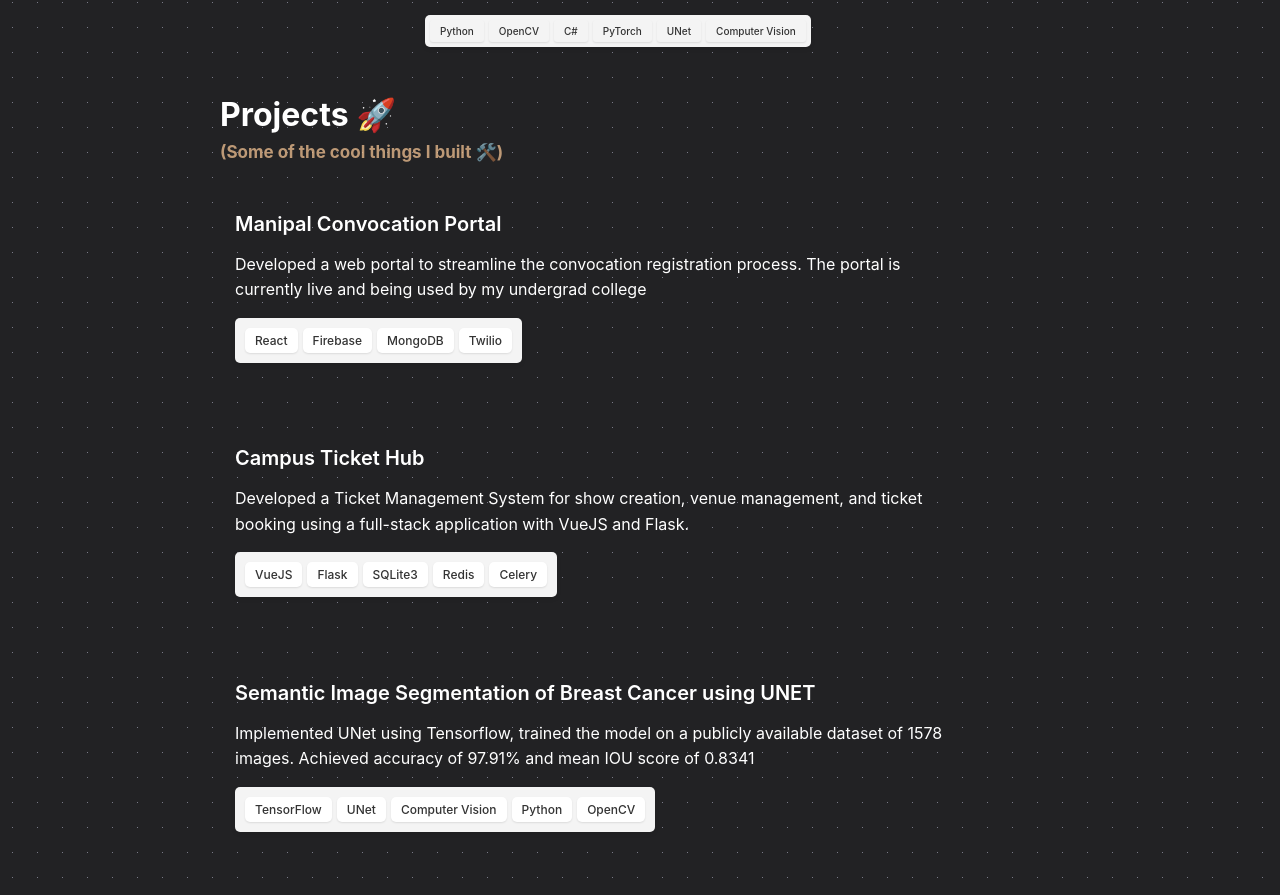
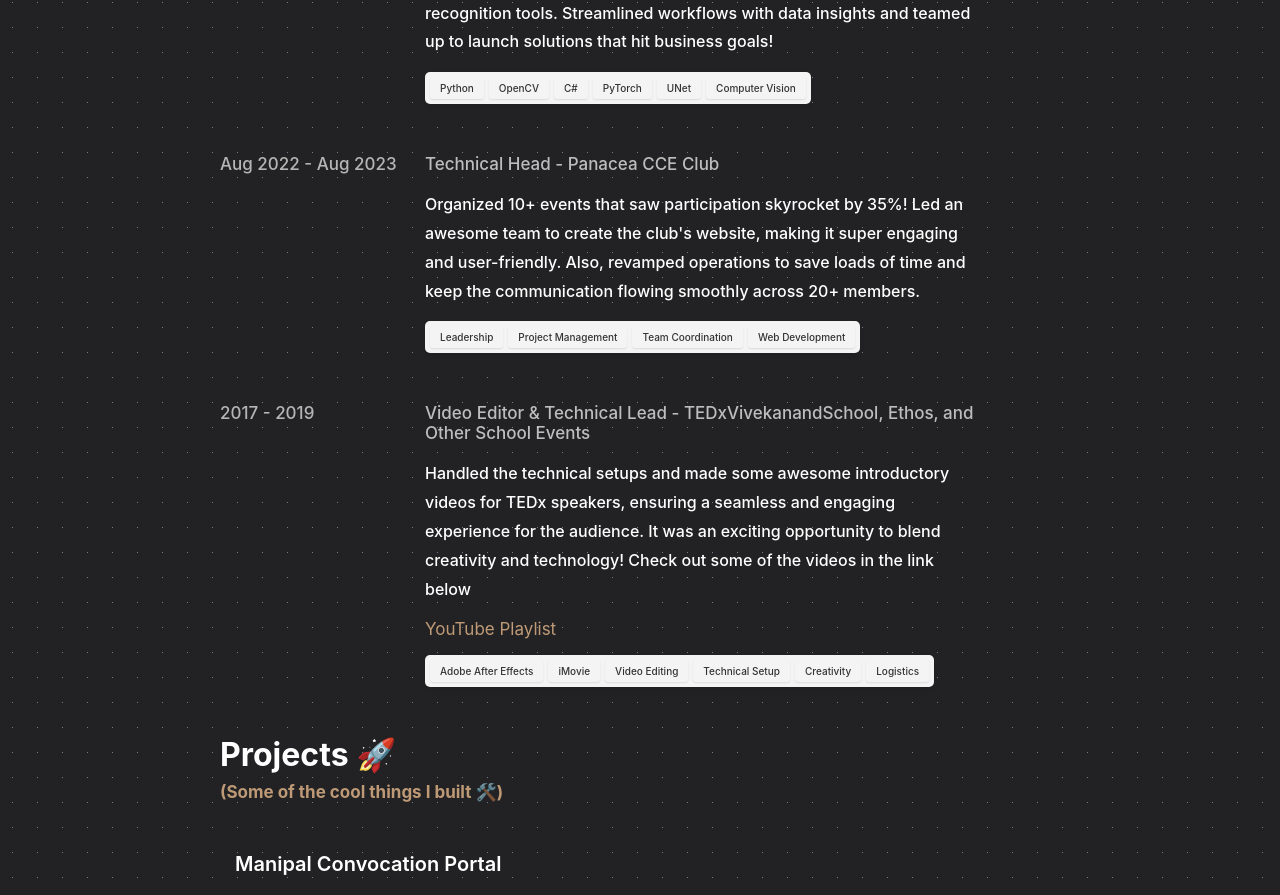
Before and after one commit to samridhsri/portfolioWebApp, a React (Create React App) app: page / in a window 1280 px wide. Shown: the part 1060-1955 px from the top of the page. Built offline with nearby package versions, Linux system fonts and the light colour scheme.

Commit message:
Added experience, resume updated

```diff
--- a/src/components/experienceComp.jsx
+++ b/src/components/experienceComp.jsx
@@ -6,14 +6,36 @@ const experiences = [
     "title": "Digital And Advanced Analytics Intern",
     "date": "Jan 2024 - Aug 2024",
     "description": "Developed and deployed Web based portals using React. Worked on LLM projects using Retrieval Augmented Generation (RAG) and Vector Databases.",
+    "linkFlag": false,
+    "link": "",
     "tools": ["Langchain", "Python", "React", "VectorDB", "Weaviate", "GPT", "RAG"]
   },
   {
     "title": "Software Intern - Mahindra and Mahindra",
     "date": "Sep 2023 - Dec 2023",
     "description": "Led projects with Python, C, and OpenCV to build smart image recognition tools. Streamlined workflows with data insights and teamed up to launch solutions that hit business goals!",
+    "linkFlag": false,
+    "link": "",
     "tools": ["Python", "OpenCV", "C#", "PyTorch", "UNet", "Computer Vision"]
+  },
+  {
+    "title": "Technical Head - Panacea CCE Club",
+    "date": "Aug 2022 - Aug 2023",
+    "description": "Organized 10+ events that saw participation skyrocket by 35%! Led an awesome team to create the club's website, making it super engaging and user-friendly. Also, revamped operations to save loads of time and keep the communication flowing smoothly across 20+ members.",
+    "linkFlag": false,
+    "link": "",
+    "tools": ["Leadership", "Project Management", "Team Coordination", "Web Development"]
+  },
+  {
+    "title": "Video Editor & Technical Lead - TEDxVivekanandSchool, Ethos, and Other School Events",
+    "date": "2017 - 2019 ",
+    "description": "Handled the technical setups and made some awesome introductory videos for TEDx speakers, ensuring a seamless and engaging experience for the audience. It was an exciting opportunity to blend creativity and technology! Check out some of the videos in the link below",
+    "linkFlag": true,
+    "link": "https://www.youtube.com/playlist?list=PLV5Ym-bFVBAt8bO2FjKMMjL4lRcAGiLCz",
+    "tools": ["Adobe After Effects", "iMovie", "Video Editing", "Technical Setup", "Creativity", "Logistics"]
+
   }
+
 
 ];
 
@@ -36,6 +58,14 @@ const experienceComp = () => {
                 <p className="experienceDescriptionContent">
                   {experience.description}
                 </p>
+                {experience.linkFlag && (
+                  <p>
+                    <a className="subtitle" href={experience.link} target="_blank" rel="noopener noreferrer">
+                      YouTube Playlist
+                    </a>
+                  </p>
+                )}
+
               </div>
               <div className="experienceTools">
                 <div className="expToolContainer">
--- a/src/pages/Home.jsx
+++ b/src/pages/Home.jsx
@@ -26,7 +26,7 @@ const Home = () => {
                         <div className="ContentBox">
                             <h3 className="body-name-title" id="homeSection">Hey! I'm Samridh 👋<br /><span id="job">Computer Engineering Student</span></h3>
                             <div className="buttonsUnderName">
-                            <a href="https://drive.google.com/file/d/1etkUGspYqZiKjK9czQMgz5bzU8Ai5NWb/view?usp=drive_link" target="_blank" rel="noopener noreferrer">
+                            <a href="https://drive.google.com/file/d/1nQi2OO7NGfH8MjakxIPHiKxciBVxFgsn/view?usp=drive_link" target="_blank" rel="noopener noreferrer">
                                 <button id="resumeBtn" className="btn"><IoDocumentText className="icons" /> Resume</button>
                                 </a>
                                 <a href="https://www.linkedin.com/in/samridh-srivastava-a6b888ba/" target="_blank" rel="noopener noreferrer">
@@ -47,6 +47,8 @@ const Home = () => {
                                     <br /><br />
 
                                     Currently, I’m pursuing my <span style={{ fontWeight: "600", color: "white" }}>M.S. in Computer Engineering at NYU</span>, where I’m expanding my expertise in Computers. When I’m not immersed in coding, I enjoy playing Video Games, Watching Movies/TV Series, or just relaxing, always thinking of the next big project.</p>
+
+                                    <span style={{ fontWeight: "700", color: "white" }}>I am actively seeking exciting Summer Internship opportunities for 2025, where I can apply my skills in full-stack development and advanced machine learning to impactful projects.</span>
                             </div>
 
 
```
